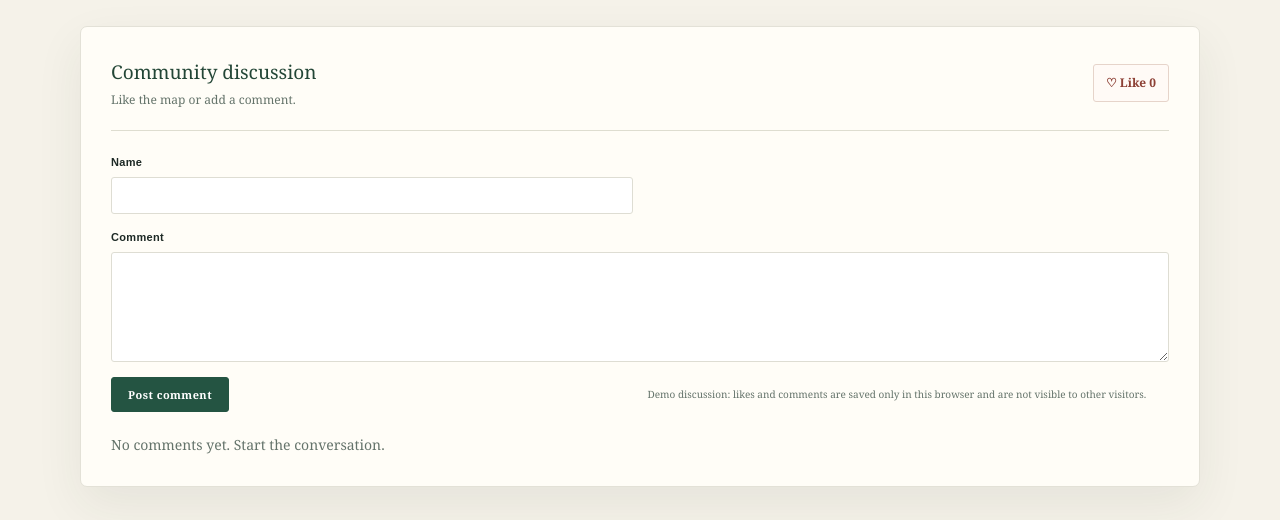
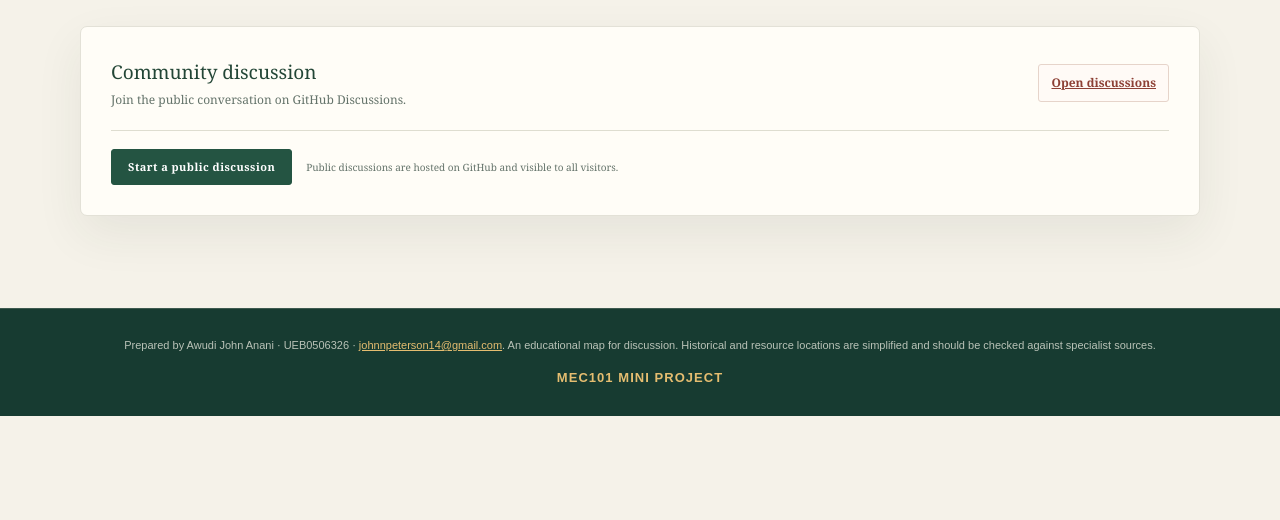
Before and after one commit to johnnpeterson14/africa-unearthed, a plain HTML site: page index.html in a window 1280 px wide. Both pictures are taken after a click on the link "Discussion". Shown: the part 280-800 px from the top of the page. Drawn offline with Linux system fonts and the light colour scheme.

Commit message:
Switch discussion to public GitHub Discussions

```diff
--- a/index.html
+++ b/index.html
@@ -540,20 +540,19 @@
         padding-inline: 16px;
       }
       .local-note { margin: 0; color: var(--muted); font-size: 11px; }
-      .comments-list { display: grid; gap: 13px; }
-      .comment {
-        padding: 13px 15px;
-        border-radius: 5px;
-        background: #f2f0e8;
-      }
-      .comment strong {
-        color: var(--green);
-        font-family: Arial, Helvetica, sans-serif;
-        font-size: 12px;
-      }
-      .comment time { margin-left: 8px; color: #7d877f; font-size: 11px; }
-      .comment p { margin: 5px 0 0; color: #45554a; font-size: 14px; overflow-wrap: anywhere; }
-      .empty-comments { margin: 0; color: var(--muted); font-size: 14px; }
+      .discussion-actions {
+        display: flex;
+        flex-wrap: wrap;
+        align-items: center;
+        gap: 14px;
+        margin-top: 18px;
+      }
+
+      .discussion-actions .submit-button {
+        display: inline-flex;
+        align-items: center;
+        text-decoration: none;
+      }
 
       footer {
         padding: 24px;
@@ -1488,28 +1487,30 @@
           <div class="discussion-top">
             <div>
               <strong>Community discussion</strong>
-              <p>Like the map or add a comment.</p>
+              <p>Join the public conversation on GitHub Discussions.</p>
             </div>
-            <button class="like-button" id="like-button" type="button" aria-pressed="false">
-              ♡ Like <span id="like-count">0</span>
-            </button>
-          </div>
-          <form class="comment-form" id="comment-form">
-            <label>
-              Name
-              <input id="comment-name" name="name" maxlength="40" autocomplete="name" required />
-            </label>
-            <label>
-              Comment
-              <textarea id="comment-text" name="comment" maxlength="500" required></textarea>
-            </label>
-            <button class="submit-button" type="submit">Post comment</button>
+            <a
+              class="like-button"
+              href="https://github.com/johnnpeterson14/africa-unearthed/discussions"
+              target="_blank"
+              rel="noopener"
+            >
+              Open discussions
+            </a>
+          </div>
+          <div class="discussion-actions">
+            <a
+              class="submit-button"
+              href="https://github.com/johnnpeterson14/africa-unearthed/discussions/new"
+              target="_blank"
+              rel="noopener"
+            >
+              Start a public discussion
+            </a>
             <p class="local-note">
-              Demo discussion: likes and comments are saved only in this browser
-              and are not visible to other visitors.
-            </p>
-          </form>
-          <div class="comments-list" id="comments-list" aria-live="polite"></div>
+              Public discussions are hosted on GitHub and visible to all visitors.
+            </p>
+          </div>
         </div>
       </section>
       </section>
@@ -1786,68 +1787,6 @@
         });
       });
 
-      const likeButton = document.getElementById("like-button");
-      const likeCount = document.getElementById("like-count");
-      const likedKey = "empires-earth-liked";
-      const likesKey = "empires-earth-likes";
-      let liked = localStorage.getItem(likedKey) === "true";
-      let likes = Number(localStorage.getItem(likesKey) || 0);
-
-      function updateLikes() {
-        likeButton.setAttribute("aria-pressed", String(liked));
-        likeButton.innerHTML = `${liked ? "♥ Liked" : "♡ Like"} <span id="like-count">${likes}</span>`;
-      }
-
-      likeButton.addEventListener("click", () => {
-        liked = !liked;
-        likes = Math.max(0, likes + (liked ? 1 : -1));
-        localStorage.setItem(likedKey, String(liked));
-        localStorage.setItem(likesKey, String(likes));
-        updateLikes();
-      });
-      updateLikes();
-
-      const commentsKey = "empires-earth-comments";
-      const commentsList = document.getElementById("comments-list");
-      let comments = JSON.parse(localStorage.getItem(commentsKey) || "[]");
-
-      function renderComments() {
-        commentsList.replaceChildren();
-        if (comments.length === 0) {
-          const empty = document.createElement("p");
-          empty.className = "empty-comments";
-          empty.textContent = "No comments yet. Start the conversation.";
-          commentsList.appendChild(empty);
-          return;
-        }
-        comments.slice().reverse().forEach((comment) => {
-          const article = document.createElement("article");
-          article.className = "comment";
-          const author = document.createElement("strong");
-          author.textContent = comment.name;
-          const date = document.createElement("time");
-          date.dateTime = comment.date;
-          date.textContent = new Date(comment.date).toLocaleDateString();
-          const message = document.createElement("p");
-          message.textContent = comment.text;
-          article.append(author, date, message);
-          commentsList.appendChild(article);
-        });
-      }
-
-      document.getElementById("comment-form").addEventListener("submit", (event) => {
-        event.preventDefault();
-        const name = document.getElementById("comment-name").value.trim();
-        const text = document.getElementById("comment-text").value.trim();
-        if (!name || !text) return;
-        comments.push({ name, text, date: new Date().toISOString() });
-        localStorage.setItem(commentsKey, JSON.stringify(comments));
-        event.currentTarget.reset();
-        renderComments();
-      });
-
-      renderComments();
-
       const pageNames = new Set(["home", "empires", "countries", "discussion"]);
 
       function routeFromHash() {
```
